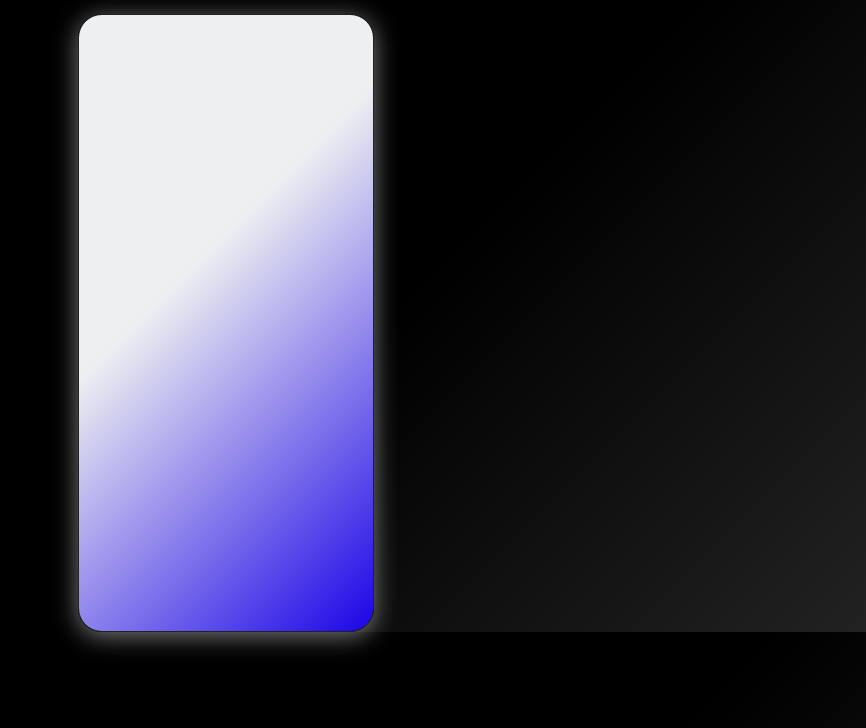
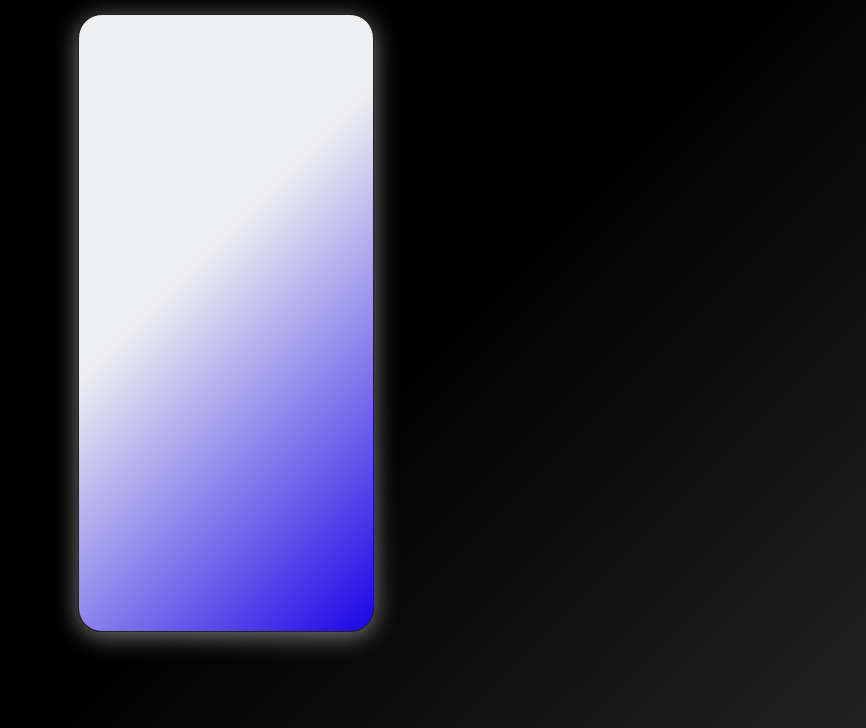
Before and after one commit to SFH6-Devs/task-tamer, a plain HTML site: page index.html in a window 1280 px wide. Shown: the part 72-800 px from the top of the page, without its empty margins (414-1280 px from the left). Drawn offline with Linux system fonts and the light colour scheme.

Commit message:
fixed an issue with the body background gradient not being shown in full on the viewport using 'min-height: 100vh'

```diff
--- a/index.html
+++ b/index.html
@@ -6,11 +6,10 @@
     <title>Task Tamer</title>
     <style>
         body {
+            min-height: 100vh;
+            width: 100%;
             margin: 0;
             background: linear-gradient(135deg, #000000 60%, #222222 100%);
-            display: flex;
-            justify-content: center;
-            align-items: center;
 
         }
         .phone-size {
```
